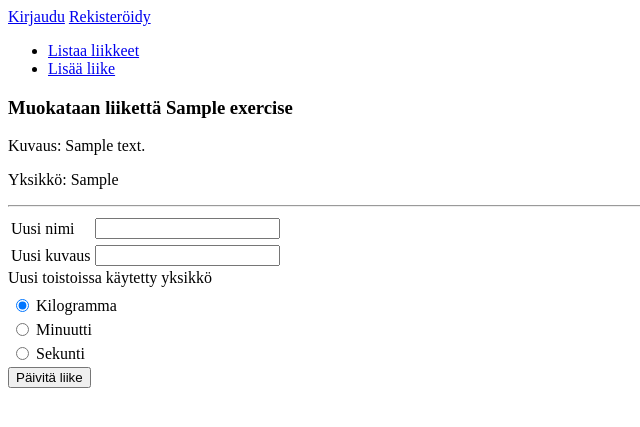
After one commit to jkotima/treenikirjuri, a Flask app: page /exercises/edit/1/ in a window 1280 px wide. The commit adds this page. Shown: the top 427 px of the page, without its empty margins (0-640 px from the left). Run offline with Flask 2, Linux system fonts and the light colour scheme; tables that the repository leaves empty hold one stand-in row (values such as "Sample post").

Commit message:
exercise editing feature

```diff
--- a/application/exercises/forms.py
+++ b/application/exercises/forms.py
@@ -7,3 +7,10 @@ class ExerciseForm(FlaskForm):
     unit = RadioField('Toistoissa käytetty yksikkö', choices=[('kg','Kilogramma'),('min','Minuutti'),('sec', 'Sekunti')], default='kg')
     class Meta:
         csrf = False
+
+class ExerciseEditForm(FlaskForm):
+    name = StringField("Uusi nimi", [validators.Length(min=2)])
+    description = StringField("Uusi kuvaus")
+    unit = RadioField('Uusi toistoissa käytetty yksikkö', choices=[('kg','Kilogramma'),('min','Minuutti'),('sec', 'Sekunti')], default='kg')
+    class Meta:
+        csrf = False
--- a/application/exercises/views.py
+++ b/application/exercises/views.py
@@ -2,20 +2,20 @@ from application import app, db
 from flask import render_template, request, url_for, redirect
 from flask_login import login_required, current_user
 from application.exercises.models import Exercise
-from application.exercises.forms import ExerciseForm
+from application.exercises.forms import ExerciseForm, ExerciseEditForm
 
 @app.route("/exercises", methods=["GET"])
-@login_required
+#@login_required
 def exercises_index():
     return render_template("exercises/list.html", exercises = Exercise.query.all())
 
 @app.route("/exercises/new/")
-@login_required
+#@login_required
 def exercises_form():
     return render_template("exercises/new.html", form = ExerciseForm())
 
 @app.route("/exercises/delete/<exercise_id>/", methods=["POST"])
-@login_required
+#@login_required
 def exercises_delete(exercise_id):
     e = Exercise.query.get(exercise_id)
 
@@ -24,8 +24,35 @@ def exercises_delete(exercise_id):
 
     return redirect(url_for("exercises_index"))
 
+@app.route("/exercises/edit/<exercise_id>/", methods=["GET"])
+#@login_required
+def exercises_edit(exercise_id):
+    e = Exercise.query.get(exercise_id)
+
+    #db.session.delete(e)
+    #db.session.commit()
+
+    return render_template("exercises/edit.html", form = ExerciseEditForm(), exercise = Exercise.query.get(exercise_id))
+
+@app.route("/exercises/edit/<exercise_id>/", methods=["POST"])
+#@login_required
+def exercises_update(exercise_id):
+    form = ExerciseForm(request.form)
+    e = Exercise.query.get(exercise_id)
+
+    e.name = form.name.data
+    e.description = form.description.data
+    e.unit = form.unit.data
+    e.created_by = current_user.id
+
+    db.session().add(e)
+    db.session().commit()
+
+    return redirect(url_for("exercises_index"))
+
+
 @app.route("/exercises/", methods=["POST"])
-@login_required
+#@login_required
 def exercises_create():
     form = ExerciseForm(request.form)
 
--- /dev/null
+++ b/application/templates/exercises/edit.html
@@ -0,0 +1,60 @@
+{% extends "layout.html" %}
+
+{% block body %}
+<h3>Muokataan liikettä {{ exercise.name }}</h3>
+<p>Kuvaus: {{ exercise.description }}</p>
+<p>Yksikkö: {{ exercise.unit }}</p>
+<hr>
+
+<form method="POST" action="{{ url_for('exercises_update', exercise_id=exercise.id) }}">
+    <table>
+      <tr>
+        <td>
+          {{ form.name.label }}
+        </td>
+        <td>
+          {{ form.name }}
+        </td>
+        <td>
+          <ul>
+            {% for error in form.name.errors %}
+            <li>{{ error }}</li>
+            {% endfor %}
+          </ul>
+        </td>
+      </tr>
+      <tr>
+        <tr>
+          <td>
+            {{ form.description.label }}
+          </td>
+          <td>
+            {{ form.description }}
+          </td>
+      </tr>
+
+    </table>
+    {{ form.unit.label }}
+    <table>
+      <tr>
+        <tr>
+          <td>
+
+          </td>
+          <td>
+            {% for subfield in form.unit %}
+            <tr>
+                <td>{{ subfield }}</td>
+                <td>{{ subfield.label }}</td>
+            </tr>
+            {% endfor %}
+          </td>
+
+      </tr>
+    </table>
+  <td colspan="2">
+    <input type="submit" value="Päivitä liike"/>
+  </td>
+      </tr>
+  </form>
+  {% endblock %}
--- a/application/templates/exercises/new.html
+++ b/application/templates/exercises/new.html
@@ -1,6 +1,7 @@
 {% extends "layout.html" %}
 
 {% block body %}
+<h3>Lisää liike</h3>
 <form method="POST" action="{{ url_for('exercises_create') }}">
   <table>
     <tr>
```
Also changed, not shown: application/templates/exercises/list.html (+9 -2 lines).
